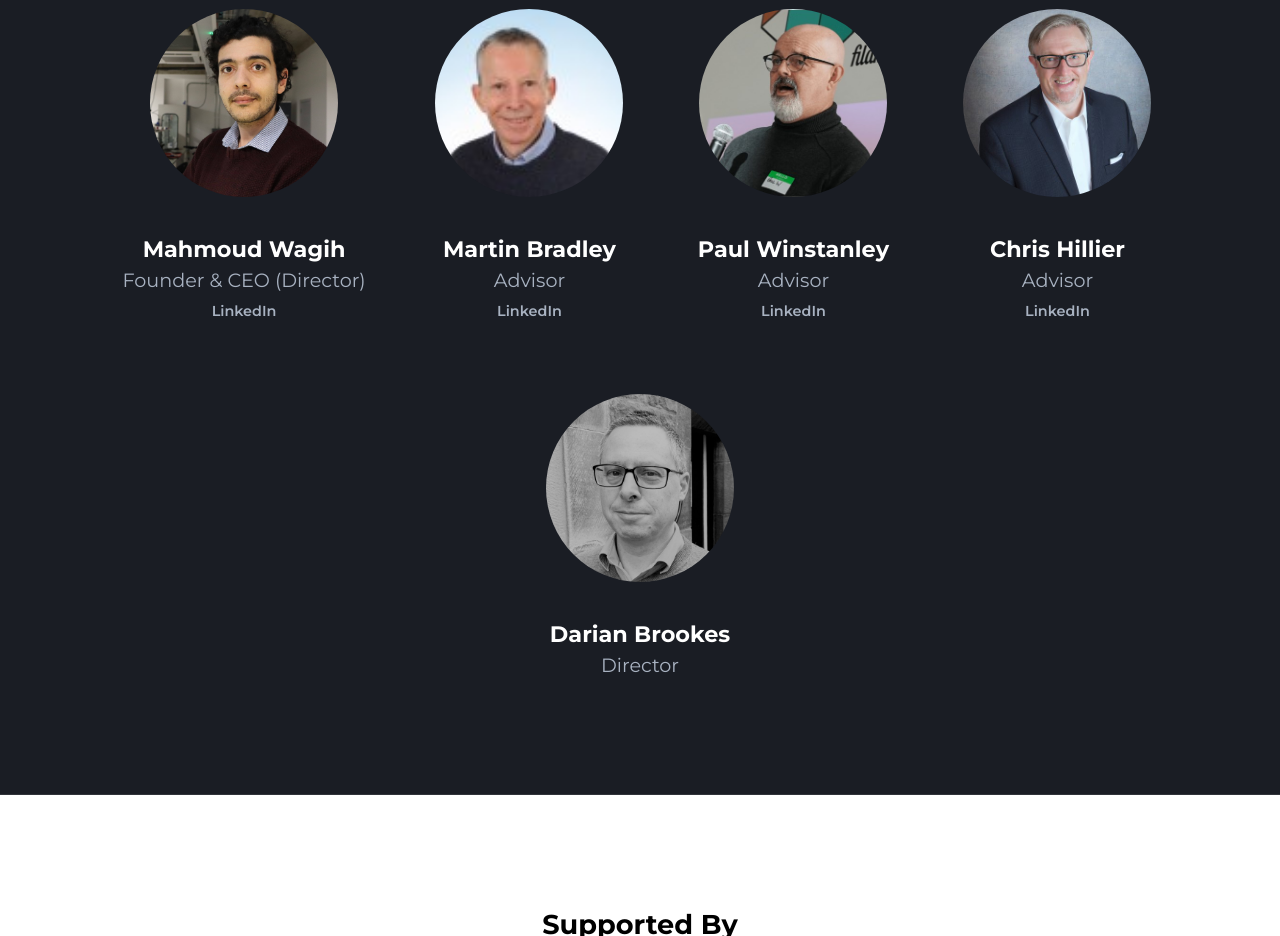
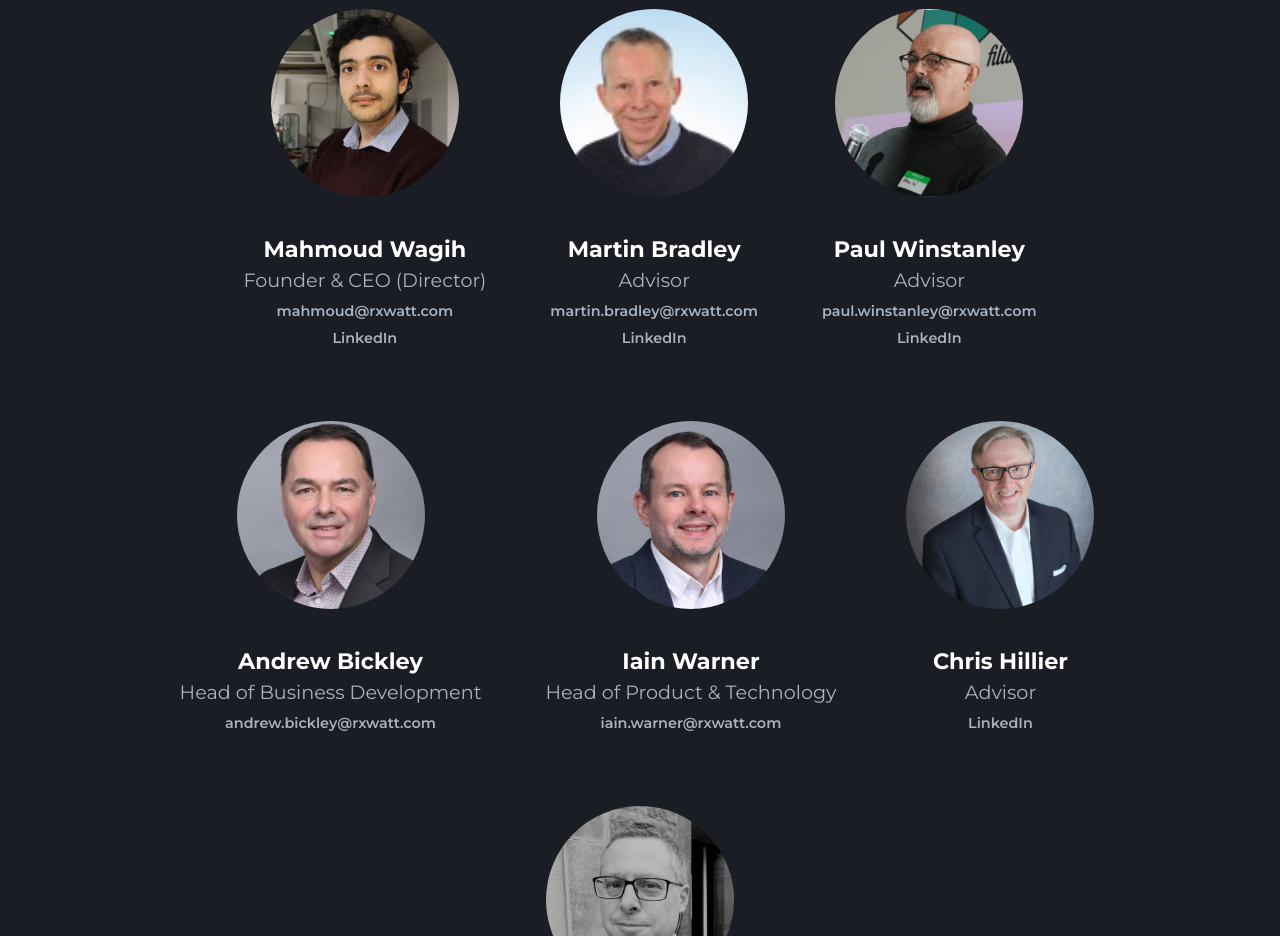
Before and after one commit to rx-watt/rx-watt.github.io, a plain HTML site: page index.html in a window 1280 px wide. Shown: the part 4237-5173 px from the top of the page. Drawn offline with nearby package versions, Linux system fonts and the light colour scheme.

Commit message:
team updates

```diff
--- a/index.html
+++ b/index.html
@@ -218,6 +218,7 @@
                         <img src="images/mahmoud_wagih.jpg" alt="Team Member 1">
                         <h4>Mahmoud Wagih</h4>
                         <p>Founder & CEO (Director)</p>
+                        <a href="mailto:mahmoud@rxwatt.com" class="linkedin-link">mahmoud@rxwatt.com</a> <br>
                         <a href="https://www.linkedin.com/in/mahmoud-wagih/" target="_blank" class="linkedin-link">LinkedIn</a>
                     </div>
                     <div class="team-member" data-aos="fade-up" data-aos-delay="200"
@@ -227,17 +228,45 @@
                         <img src="images/martin.jfif" alt="Team Member 2">
                         <h4>Martin Bradley</h4>
                         <p>Advisor</p>
+                        <a href="mailto:martin.bradley@rxwatt.com" class="linkedin-link">martin.bradley@rxwatt.com</a> <br>
                         <a href="https://www.linkedin.com/in/martin-bradley-94b8b318/" target="_blank" class="linkedin-link">LinkedIn</a>
                     </div>
-                    <div class="team-member" data-aos="fade-up" data-aos-delay="200"
+
+					<div class="team-member" data-aos="fade-up" data-aos-delay="200"
                          data-name="Paul Winstanley"
                          data-bio="IoT and tech expert including at UK MoD and as the inaugural Executive Director of Innovation and Investment at the UK Defence Solutions Centre. Served in severl previous chief-exec roles including CEO of Qinetiq and CENSIS (IoT Centre), and previously as Chair of STAC, along with other NED/Chair roles. He also serves on the boards of South of Scotland Enterprise and the EPSRC’s Science Engineering and Technology Board."
                          data-img="images/paul_winstanley.jpg">
                         <img src="images/paul_winstanley.jpg" alt="Team Member 3">
                         <h4>Paul Winstanley</h4>
                         <p>Advisor</p>
+                        <a href="mailto:paul.winstanley@rxwatt.com" class="linkedin-link">paul.winstanley@rxwatt.com</a> <br>
                         <a href="https://www.linkedin.com/in/paul-winstanley-1047521a/" target="_blank" class="linkedin-link">LinkedIn</a>
                     </div>
+
+
+                    <div class="team-member" data-aos="fade-up" data-aos-delay="300"
+                         data-name="Andrew Bickley"
+                         data-bio="Andrew has 30+ years of experience in sales and B2B business development in semiconductors, IoT, and RF. This includes VP of Sales and Managing Director roles, e.g. VP Sales at NXP Semiconductors, Director of IoT EMEA at Arrow Electronics, and Managing Director at Cambridge Mechatronics."
+                         data-img="images/andrew.png">
+                        <img src="images/andrew.png" alt="Team Member 4">
+                        <h4>Andrew Bickley</h4>
+                        <p>Head of Business Development</p>
+                        <a href="mailto:andrew.bickley@rxwatt.com" class="linkedin-link">andrew.bickley@rxwatt.com</a>
+                    </div>
+
+
+                    <div class="team-member" data-aos="fade-up" data-aos-delay="300"
+                         data-name="Iain Warner"
+                         data-bio="Iain has 30+ years of engineering and product experience across IoT, wireless, and industrial sensing applications. He was senior engineering manager at Arrow, and has worked for many years as a consultant across different wireless industries."
+                         data-img="images/iain.jpg">
+                        <img src="images/iain.jpg" alt="Team Member 4">
+                        <h4>Iain Warner</h4>
+                        <p>Head of Product & Technology</p>
+                        <a href="mailto:iain.warner@rxwatt.com" target="_blank" class="linkedin-link">iain.warner@rxwatt.com</a>
+                    </div>
+
+
+
                     <div class="team-member" data-aos="fade-up" data-aos-delay="300"
                          data-name="Chris Hillier"
                          data-bio="Chris is a successful technology entrepreneur with global experience of company start-up, business development, corporate governance, IP management, product development, market analysis and the development and successful execution of financial and strategic initiatives. Chris is currently based in the US."
@@ -247,6 +276,10 @@
                         <p>Advisor</p>
                         <a href="https://www.linkedin.com/in/chris-h-33408414/" target="_blank" class="linkedin-link">LinkedIn</a>
                     </div>
+
+
+
+
                     <div class="team-member" data-aos="fade-up" data-aos-delay="300"
                          data-name="Darian Brookes"
                          data-bio="Darian is the IP & Commercialisation Manager at the University of Glasgow, and co-Director of RX Watt Ltd. He has 20+ years of experience in early-stage commercialisation."
```
Also changed, not shown: images/andrew.png (added), images/iain.jpg (added).
